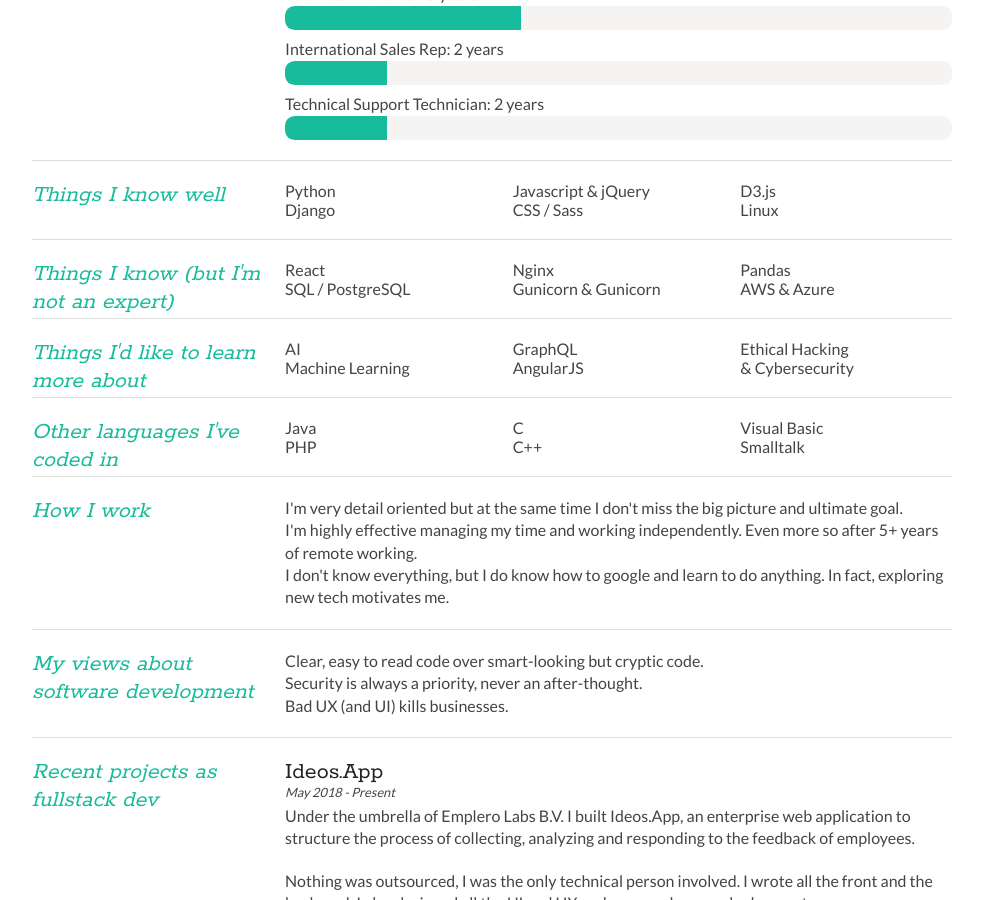
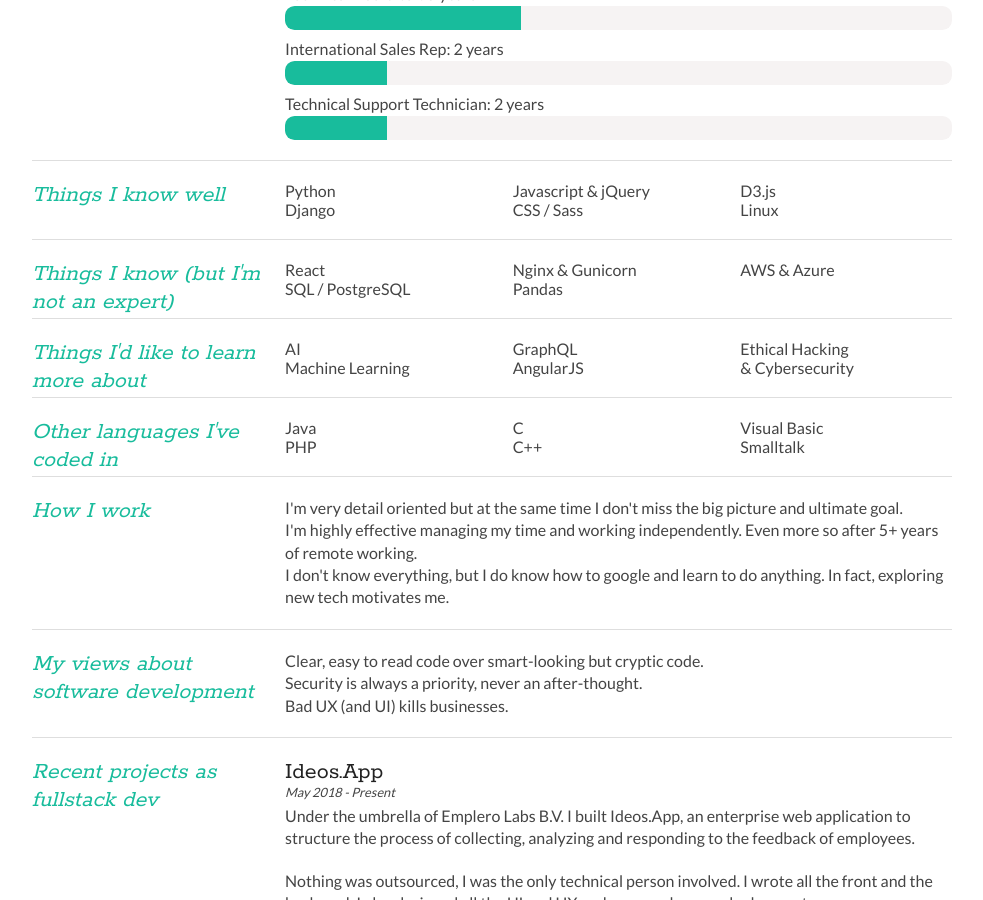
Before and after one commit to kameruchi/kameruchi.github.io, a Jekyll site: the page assets/cv/andy_resume_to_print.html, which Jekyll copies as it is, in a window 1280 px wide and 900 px high, scrolled down 528 px. Shown: the whole window, without its empty margins (148-1131 px from the left). Built offline with Jekyll 4.4.1, drawn with Linux system fonts in a browser that asks for light colours.

Commit message:
fixed typo on resume

```diff
--- a/assets/cv/andy_resume_to_print.html
+++ b/assets/cv/andy_resume_to_print.html
@@ -123,8 +123,7 @@
 				<ul class="keySkills">
 					<li>React</li>
 					<li>SQL / PostgreSQL</li>
-					<li>Nginx</li>
-					<li>Gunicorn & Gunicorn</li>
+					<li>Nginx & Gunicorn</li>
 					<li>Pandas</li>
 					<li>AWS & Azure</li>
 				</ul>
```
Also changed, not shown: 4 other files.
